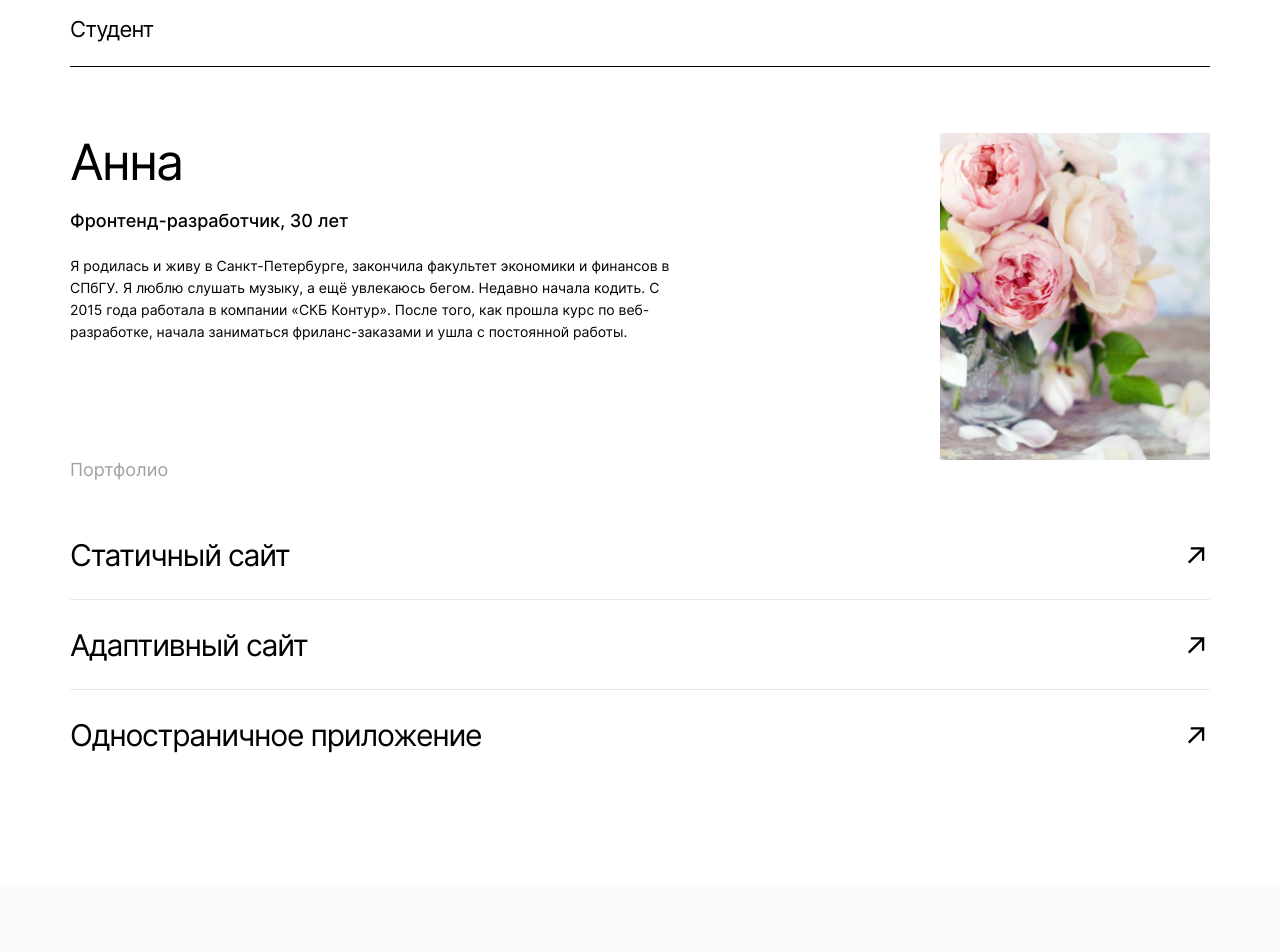
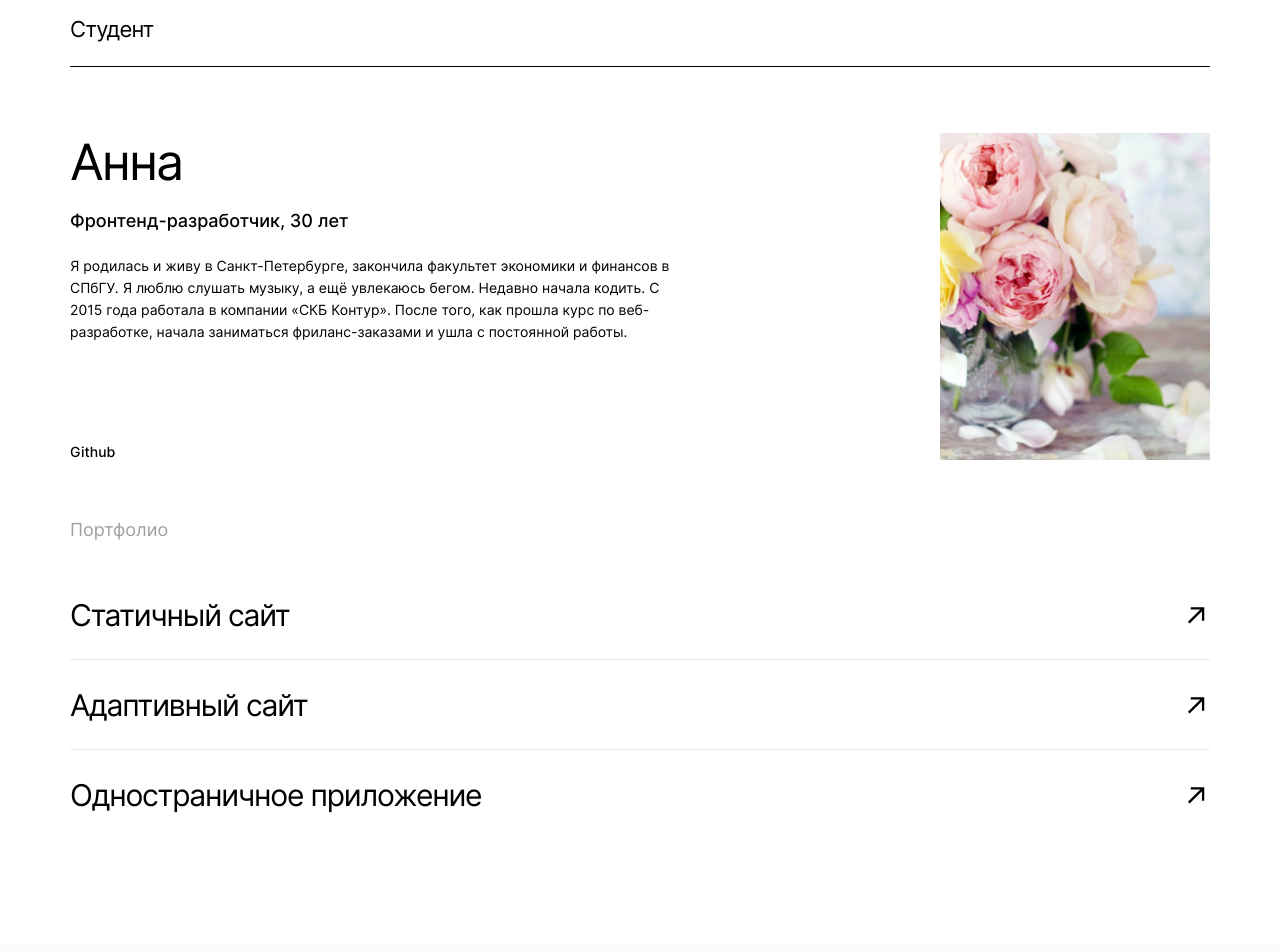
Before and after one commit to Shoxip/movies-explorer-frontend, a React (Create React App) app: page / in a window 1280 px wide. Shown: the part 1820-2772 px from the top of the page. Built offline with nearby package versions, Linux system fonts and the light colour scheme.

Commit message:
styles fix

```diff
--- a/src/components/Home/AboutProject/AboutProject.css
+++ b/src/components/Home/AboutProject/AboutProject.css
@@ -17,7 +17,7 @@
 .about-project__info {
   padding-top: 70px;
   display: flex;
-  /*gap: 53px;*/
+  gap: 53px;
 }
 
 .about-project__block {
--- a/src/components/Home/Hero/Hero.css
+++ b/src/components/Home/Hero/Hero.css
@@ -95,3 +95,16 @@
     height: 206px;
   }
 }
+
+
+@media (max-width: 400px) {
+  .hero__container {
+    margin-top: 30px;
+    height: 300px;
+  }
+
+  .hero__title {
+    font-size: 25px;
+    line-height: 30px;
+  }
+}
--- a/src/components/Home/Student/Student.css
+++ b/src/components/Home/Student/Student.css
@@ -24,6 +24,9 @@
 
 .student__info-text {
   max-width: 600px;
+  display: flex;
+  flex-direction: column;
+  justify-content: space-between;
 }
 
 .student__name {
@@ -42,7 +45,7 @@
 }
 
 .student__description {
-  margin: 0 0 99px;
+  /*margin: 0 0 99px;*/
   font-size: 14px;
   font-weight: 400;
   line-height: 22px;
@@ -52,6 +55,7 @@
   font-size: 14px;
   font-weight: 500;
   line-height: normal;
+  color: black;
 }
 
 .student__link:visited {
--- a/src/components/Home/Student/Student.jsx
+++ b/src/components/Home/Student/Student.jsx
@@ -11,6 +11,7 @@ export default function Student() {
     >
       <div className='student__info'>
         <div className='student__info-text'>
+          <div>
             <h3 className='student__name'>
               Анна
             </h3>
@@ -23,7 +24,10 @@ export default function Student() {
               Я родилась и живу в Санкт-Петербурге, закончила факультет экономики и финансов
               в СПбГУ. Я люблю слушать музыку, а ещё увлекаюсь бегом. Недавно начала кодить. С 2015 года работала в компании «СКБ Контур». После того, как прошла курс по веб-разработке, начала заниматься фриланс-заказами и ушла с постоянной работы.
             </p>
+          </div>
 
+
+          <div>
             <a
               className='link student__link'
               href='https://github.com/SeikoAnna'
@@ -33,6 +37,8 @@ export default function Student() {
               Github
             </a>
           </div>
+        </div>
+
         <img className='student__image' src={photo} alt='Фото цветы' />
       </div>
     </LayoutBlock>
--- a/src/components/Portfolio/Portfolio.css
+++ b/src/components/Portfolio/Portfolio.css
@@ -3,6 +3,7 @@
   padding: 0 70px 125px;
   margin: 0 auto;
   box-sizing: border-box;
+  margin-top: 60px;
 }
 
 .portfolio__title {
```
Lines whose indentation alone changed are shown as unchanged.
